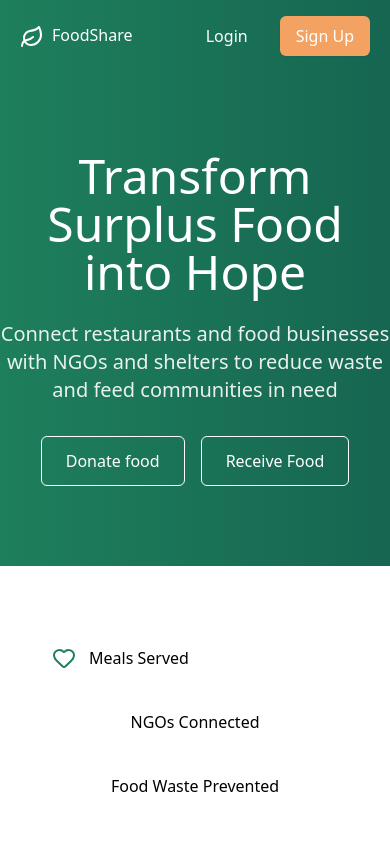
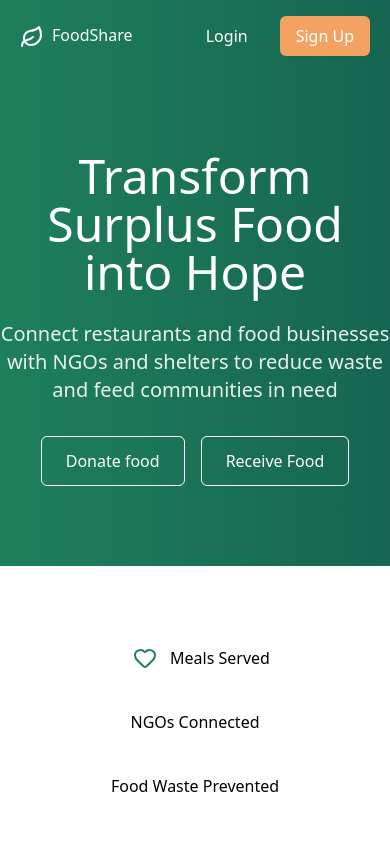
Before and after one commit to abhaypatidar3/Food-Waste-Reduction-Platform, a React app in the folder frontend/: page / in a window 390 px wide. Shown: the top 844 px of the page. Built offline with nearby package versions, Linux system fonts and the light colour scheme; no server answers; the HTML template or start-up script is replaced by a standard one.

Commit message:
Landing page enhancement

```diff
--- a/frontend/src/components/Landingpage/Card.jsx
+++ b/frontend/src/components/Landingpage/Card.jsx
@@ -2,7 +2,7 @@ import React from 'react'
 
 const card = (props) => {
   return (
-    <div className='border border-slate-100 rounded-lg bg-white h-[25vh] w-[25vw] flex item-center justify-center'>
+    <div className='border border-slate-100 rounded-lg bg-white h-[25vh] w-[80vw] md:w-[25vw] flex item-center justify-center'>
         <div className='pt-5 flex gap-3'>
             {props.icon}
             <p className='mt-3 bg-green-800 h-6 px-2 rounded-lg text-white '>Step {props.step}</p>
--- a/frontend/src/pages/LandingPage.jsx
+++ b/frontend/src/pages/LandingPage.jsx
@@ -34,7 +34,7 @@ const LandingPage = () => {
             </div>
         </header>
         <div className='py-20 text-center bg-white grid grid-cols-1 gap-10 md:grid-cols-3'>
-          <div className='flex pl-[10vw]'>
+          <div className='flex md:pl-[10vw] justify-center md:justify-normal'>
             <Heart className='w-[50px] text-[#1E7F5C]' />
             <p>Meals Served</p>
           </div>
@@ -45,7 +45,7 @@ const LandingPage = () => {
             Food Waste Prevented
           </div>
         </div>
-        <div className='h-[50vh] bg-slate-100 shadow-lg border border-slate-100 justify-items-center items-center'>
+        <div className='h-[100vh] md:h-[50vh] bg-slate-100 shadow-lg border border-slate-100 justify-items-center items-center'>
           <h2 className='text-3xl text-center mb-12 text-[#2E2E2E] pt-[5vh]'>How it Works?</h2>
           <div className='grid grid-cols-1 gap-10 md:grid-cols-3'>
           <Card step={"1"} icon={<Leaf className='w-12 h-12 text-[#1E7F5C] '/>} desc={"Restaurants post available food with quantity, pickup time, and location details"}/>
```
